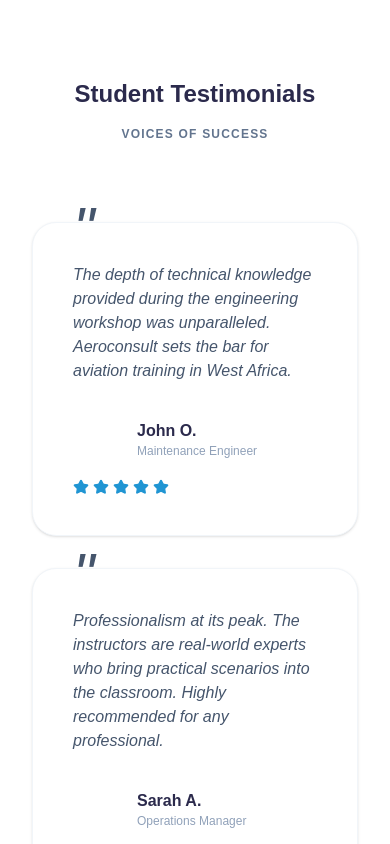
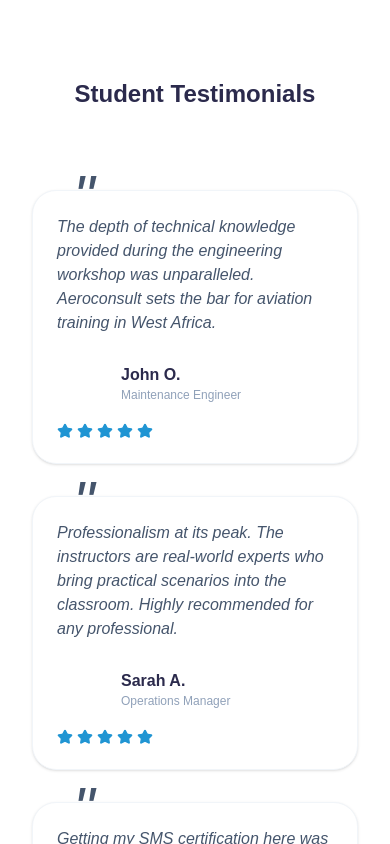
Before and after one commit to fortunedwards/aviation-project, a React (Vite) app in the folder client/: page / in a window 390 px wide. Shown: the part 5160-6004 px from the top of the page. Built offline with nearby package versions, Linux system fonts and the light colour scheme; no server answers.

Commit message:
Tighten testimonials on mobile

```diff
--- a/client/src/pages/HomePage.jsx
+++ b/client/src/pages/HomePage.jsx
@@ -309,18 +309,20 @@ function HomePage() {
             <h2 className="mb-4 text-2xl font-black text-brand-deep sm:text-4xl">
               Student Testimonials
             </h2>
-            <p className="text-xs font-bold uppercase tracking-widest text-slate-500">Voices of Success</p>
+            <p className="hidden text-xs font-bold uppercase tracking-widest text-slate-500 sm:block">
+              Voices of Success
+            </p>
           </div>
 
           <div className="grid gap-8 md:grid-cols-3">
             {REVIEWS.map((review) => (
               <article
                 key={review.name}
-                className="relative rounded-3xl border border-slate-100 bg-white p-10 italic text-slate-600 shadow-sm"
+                className="relative rounded-3xl border border-slate-100 bg-white p-6 italic text-slate-600 shadow-sm sm:p-10"
               >
                 <span className="absolute -top-6 left-10 text-6xl text-brand-accent/30">"</span>
                 <p>{review.quote}</p>
-                <div className="mt-8 flex items-center gap-4 not-italic">
+                <div className="mt-6 flex items-center gap-4 not-italic sm:mt-8">
                   <div className="h-12 w-12 rounded-full bg-brand-accent/20" />
                   <div>
                     <p className="font-bold text-brand-deep">{review.name}</p>
```
